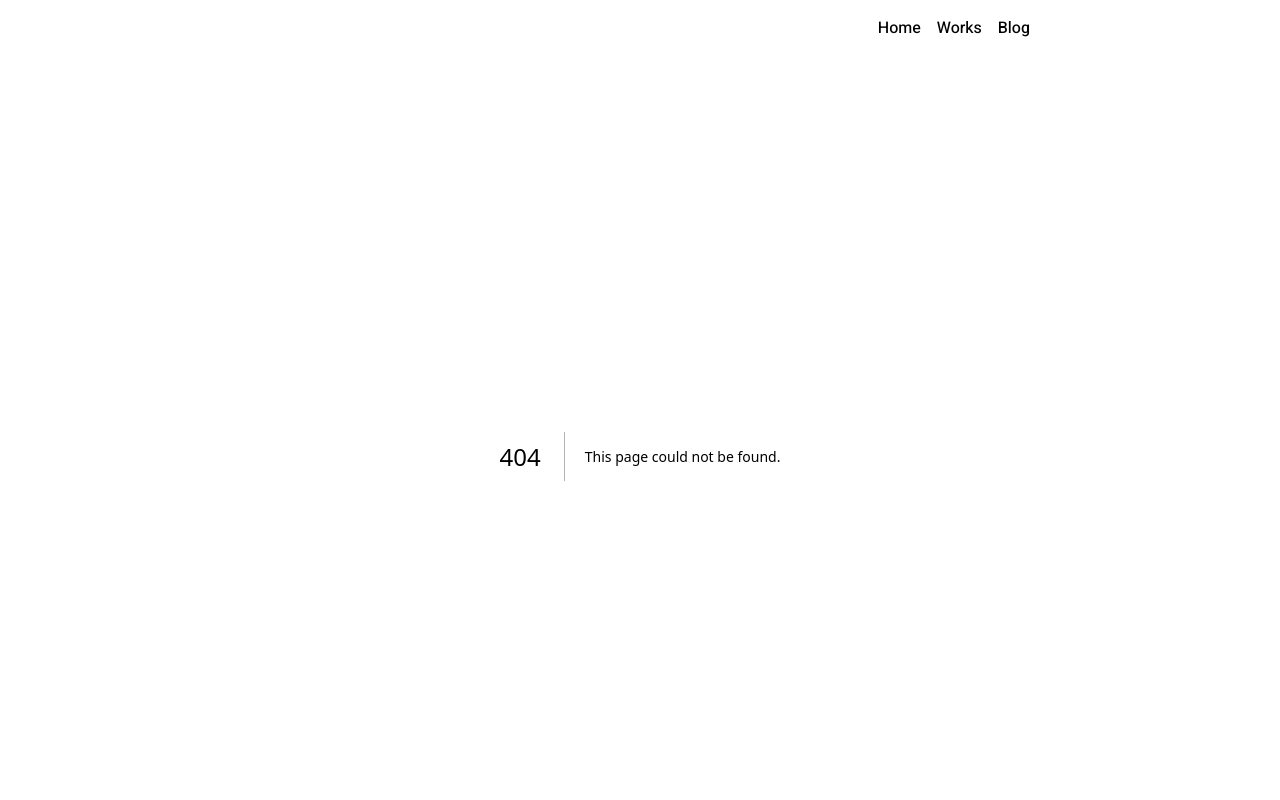
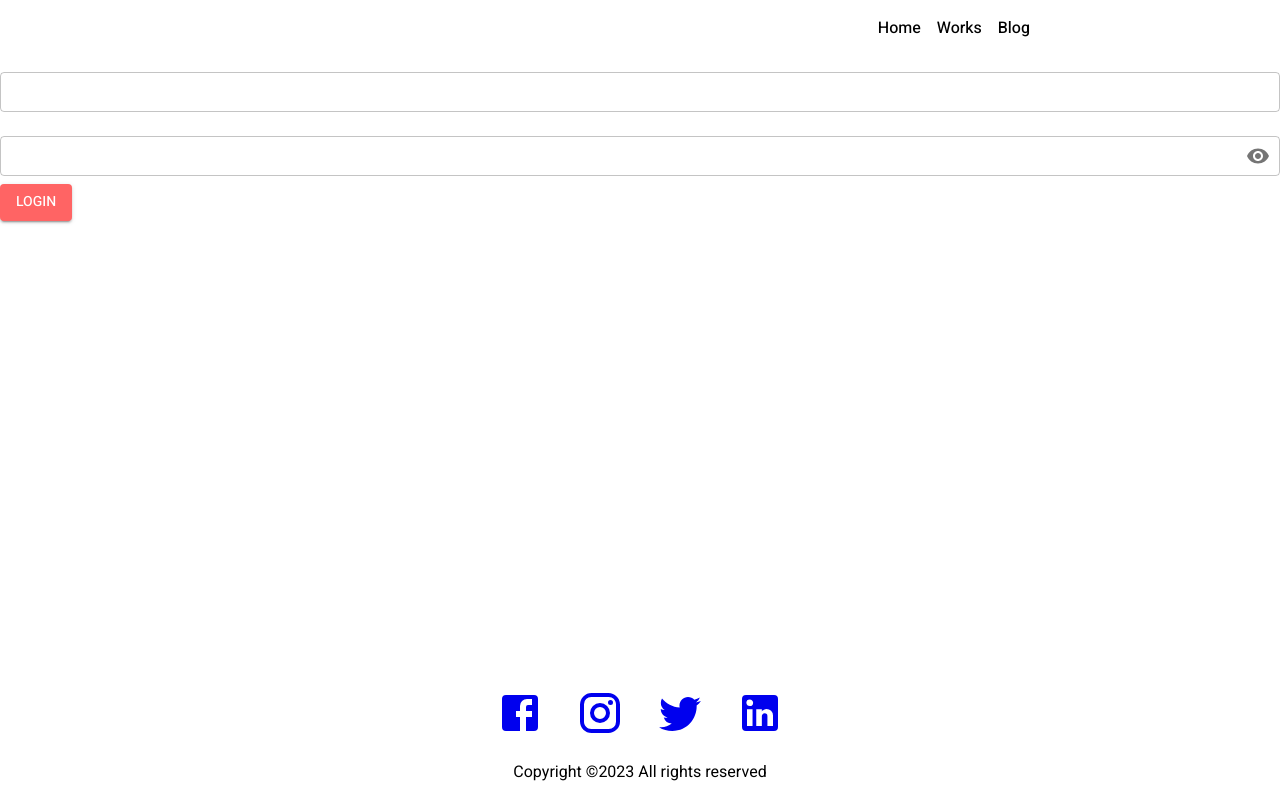
Before and after one commit to hoanganpro2k1/learn-nextjs-easyfrontend, a Next.js app: page /login in a window 1280 px wide. Before the commit this address had no page. Shown: the top 800 px of the page. Built offline with nearby package versions, Linux system fonts and the light colour scheme.

Commit message:
Setup form login react hook form

```diff
--- a/package.json
+++ b/package.json
@@ -34,6 +34,7 @@
     "next": "13.4.16",
     "react": "18.2.0",
     "react-dom": "18.2.0",
+    "react-hook-form": "^7.45.4",
     "react-toastify": "^9.1.3",
     "sweetalert2": "^11.7.27",
     "swr": "^2.2.1",
--- /dev/null
+++ b/src/app/login/page.tsx
@@ -0,0 +1,12 @@
+import LoginForm from '@/components/auth/login-form';
+import React from 'react'
+
+const LoginPage: React.FC = () => {
+  return (
+    <div>
+      <LoginForm />
+    </div>
+  );
+};
+
+export default LoginPage;
--- a/src/app/page.tsx
+++ b/src/app/page.tsx
@@ -9,9 +9,9 @@ export default function HomePage () {
   return (
     <Box>
       <Seo data={{
-        title: '',
-        description: '',
-        url: '',
+        title: 'NextJS Tutorials | Easy Frontend',
+        description: 'Step by step tutorials to build a full CRUD website using NextJS for beginners',
+        url: 'https://learn-nextjs-easyfrontend.vercel.app/',
         thumbnailUrl: ''
       }} />
       <HeroSection />
--- /dev/null
+++ b/src/components/auth/login-form.tsx
@@ -0,0 +1,50 @@
+'use client'
+
+import { Box } from '@mui/system';
+import React, { useState } from 'react'
+import { useForm } from 'react-hook-form'
+import InputField from '../form/input-field';
+import { Button, IconButton, InputAdornment } from '@mui/material';
+import { Visibility, VisibilityOff } from '@mui/icons-material';
+
+const LoginForm: React.FC = () => {
+  const [showPassword, setShowPassword] = useState(false);
+  const { control, handleSubmit } = useForm({
+    defaultValues: {
+      username: '',
+      password: '',
+    }
+  })
+
+  const handleLoginSubmit = (values: any) => {
+    console.log('values:', values)
+  }
+
+  return (
+    <Box component={'form'} onSubmit={handleSubmit(handleLoginSubmit)}>
+      <InputField name='username' control={control} />
+      <InputField
+        type={showPassword ? 'text' : 'password'}
+        name='password'
+        control={control}
+        InputProps={{
+          endAdornment: (
+            <InputAdornment position="end">
+              <IconButton
+                aria-label="toggle password visibility"
+                onClick={() => setShowPassword(show => !show)}
+                edge="end"
+              >
+                {showPassword ? <VisibilityOff /> : <Visibility />}
+              </IconButton>
+            </InputAdornment>
+          )
+        }}
+      />
+
+      <Button type='submit' variant='contained'>Login</Button>
+    </Box>
+  );
+};
+
+export default LoginForm;
--- /dev/null
+++ b/src/components/form/input-field.tsx
@@ -0,0 +1,42 @@
+import React from 'react'
+import { TextField, TextFieldProps } from '@mui/material';
+import { Control, useController } from 'react-hook-form';
+
+type InputFieldProps = TextFieldProps & {
+  name: string
+  control: Control<any>
+}
+
+const InputField: React.FC<InputFieldProps> = ({
+  name,
+  control,
+  onChange: externalOnChange,
+  onBlur: externalOnBlur,
+  ref: externalRef,
+  value: externalValue,
+  ...rest
+}) => {
+  const {
+    field: { onChange, onBlur, value, ref },
+    fieldState: { error }
+  } = useController({
+    name,
+    control
+  });
+  return (
+    <TextField
+      name={name}
+      value={value}
+      onChange={onChange}
+      onBlur={onBlur}
+      inputRef={ref}
+
+      fullWidth
+      margin='normal'
+      size='small'
+      {...rest}
+    />
+  );
+};
+
+export default InputField;
```
Also changed, not shown: 2 other files (tests, documents, lock files or other folders).
